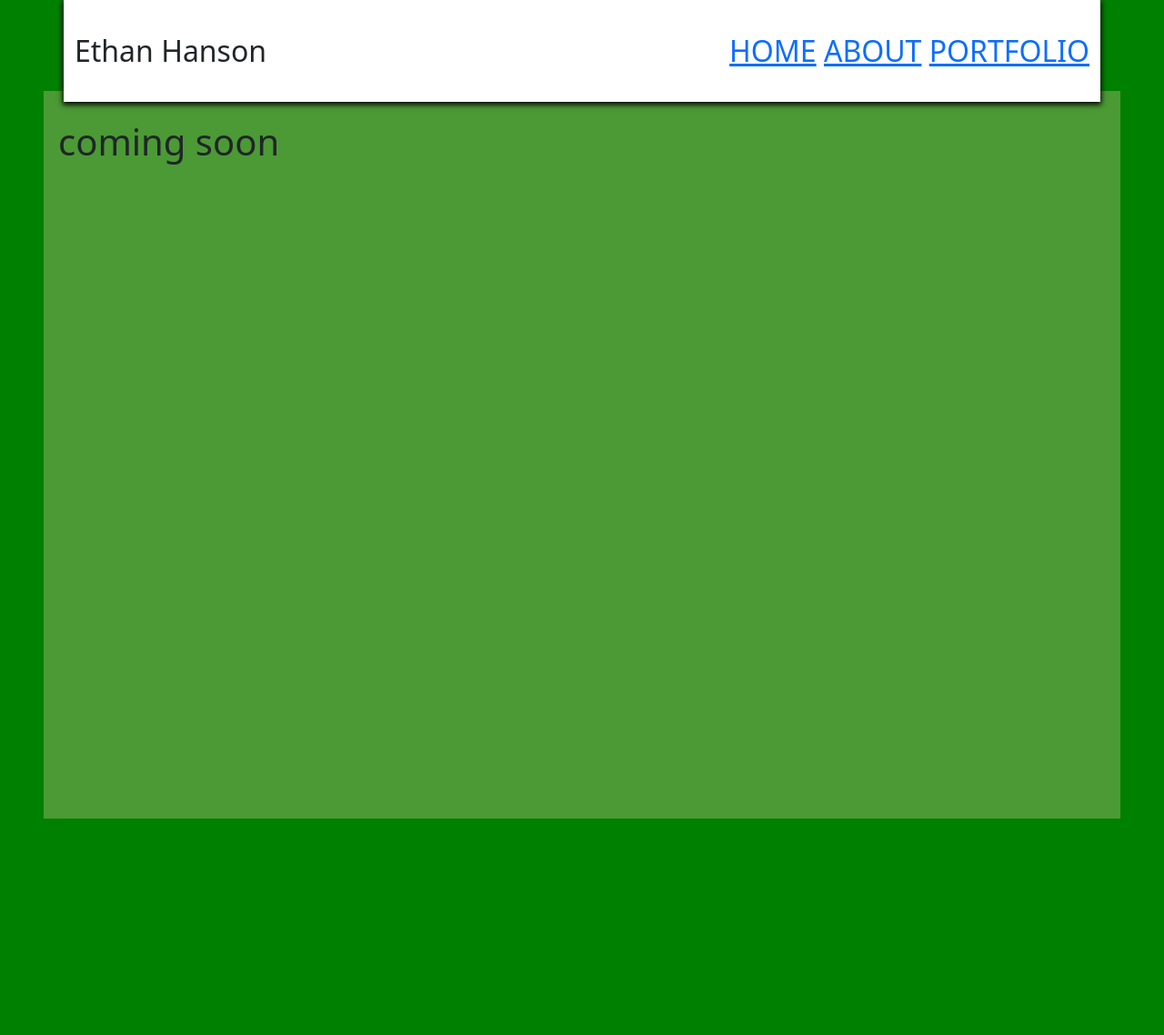
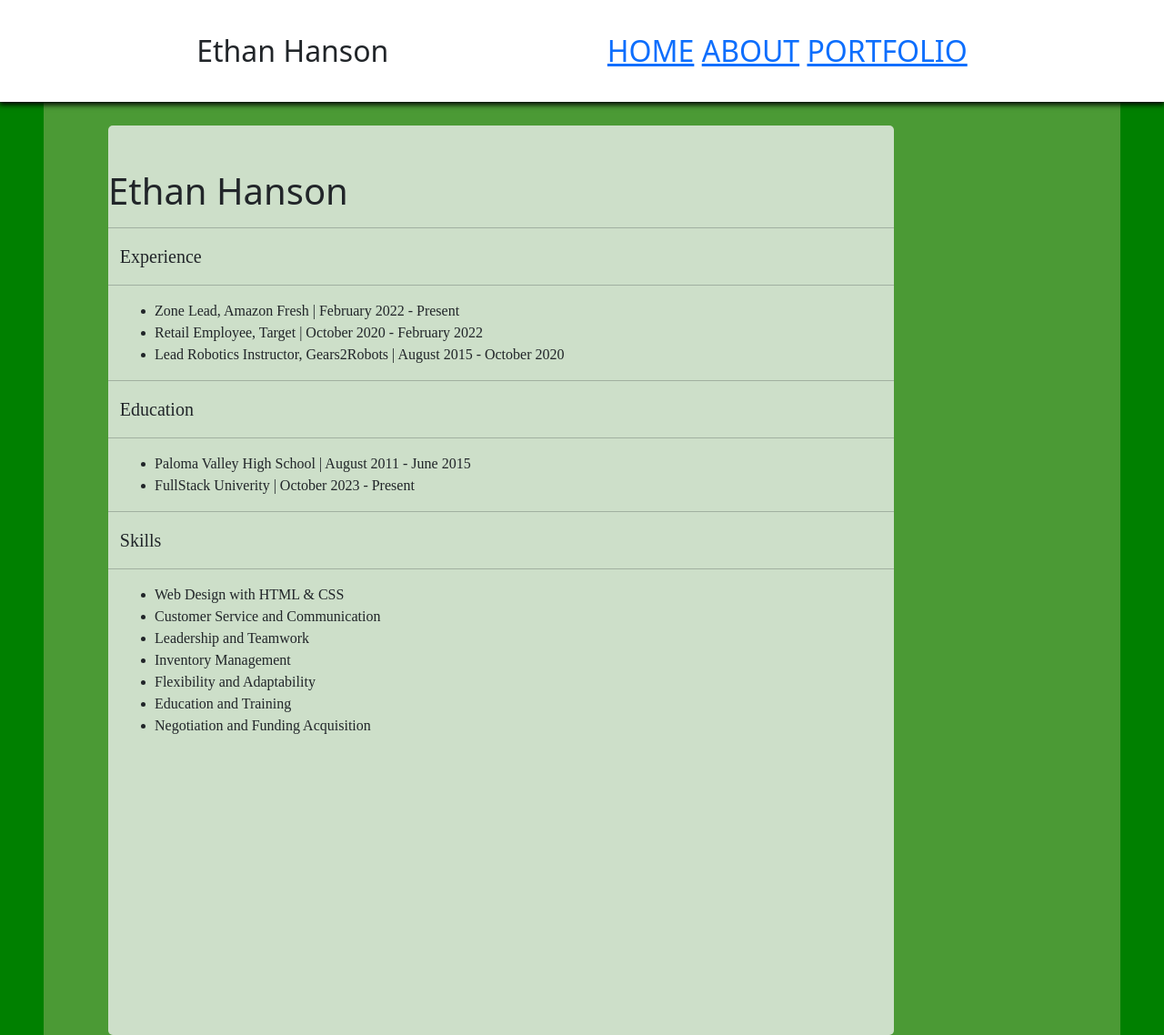
Before and after one commit to Ethan-Hanson-Personal-Website/Ethan-personal-website, a plain HTML site: page portfolio.html in a window 1280 px wide. Shown: the top 1138 px of the page at 91% size. Before the commit the page ends 900 px from the top, so only its background shows below. Drawn offline with nearby package versions, Linux system fonts and the light colour scheme.

Commit message:
pre clean and formatting changes

```diff
--- a/portfolio.html
+++ b/portfolio.html
@@ -1,16 +1,17 @@
 <!DOCTYPE html>
 <html lang="en">
+
 <head>
     <meta charset="UTF-8">
     <meta name="viewport" content="width=device-width, initial-scale=1.0">
     <title>Ethan's Portfolio</title>
     <link rel="stylesheet" type="text/css" href="style.css">
+    <link rel="stylesheet" href="https://cdn.jsdelivr.net/npm/bootstrap@5.0.0/dist/css/bootstrap.min.css">
     <script src="javascript.js"></script>
-            <link rel="stylesheet" href="https://cdn.jsdelivr.net/npm/bootstrap@5.0.0/dist/css/bootstrap.min.css">
-<script src="https://cdn.jsdelivr.net/npm/bootstrap@5.0.0/dist/js/bootstrap.min.js"></script>
 </head>
+
 <body class="bodyAbout">
-            <header class="container fixed-header">
+    <header class="fixed-header">
         <span class="name">Ethan Hanson</span>
         <nav class="links">
             <a href='/index.html'>HOME</a>
@@ -20,8 +21,66 @@
     </header>
 
     <main>
-                <h1>coming soon</h1>
+        <div class="stuff">
+            <br><br>
+            <h1>Ethan Hanson</h1>
+            <hr />
+            <p class="head">Experience</p>
+            <hr />
+            <ul>
+                <li>Zone Lead, Amazon Fresh | February 2022 - Present</li>
+                <li>Retail Employee, Target | October 2020 - February 2022</li>
+                <li>Lead Robotics Instructor, Gears2Robots | August 2015 - October 2020</li>
+
+            </ul>
+            <hr />
+            <p class="head">Education</p>
+            <hr />
+            <ul>
+                <li>Paloma Valley High School | August 2011 - June 2015</li>
+                <li>FullStack Univerity | October 2023 - Present</li>
+            </ul>
+            <hr />
+            <p class="head">Skills</p>
+            <hr />
+            <ul>
+                <li>Web Design with HTML & CSS</li>
+                <li>Customer Service and Communication</li>
+                <li>Leadership and Teamwork</li>
+                <li>Inventory Management</li>
+                <li>Flexibility and Adaptability</li>
+                <li>Education and Training</li>
+                <li>Negotiation and Funding Acquisition</li>
+            </ul>
+        </div>
+
+
     </main>
 
+
+    <!-- Footer with Contact Form -->
+    <<footer class="container">
+        <h1 class="brand">Contact Me</h1>
+        <form action="success.html">
+            <div class="mb-3">
+                <label for="name" class="form-label">Name:</label>
+                <input type="text" class="form-control" id="name" name="name" required>
+            </div>
+            <div class="mb-3">
+                <label for="email" class="form-label">Email:</label>
+                <input type="email" class="form-control" id="email" name="email" required>
+            </div>
+            <div class="mb-3">
+                <label for="message" class="form-label">Message:</label>
+                <textarea class="form-control" id="message" name="message" rows="4" required></textarea>
+            </div>
+            <button type="submit">Submit</button>
+        </form>
+    </footer>
+
+    <!-- Scripts -->
+    <script src="javascript.js"></script>
+    <script src="https://cdn.jsdelivr.net/npm/bootstrap@5.0.0/dist/js/bootstrap.min.js"></script>
 </body>
+
 </html>
--- a/style.css
+++ b/style.css
@@ -18,7 +18,11 @@ html {
 
 body {
     font-size: 16px;
-    padding-top: 100px; /* Add space for the fixed header */
+    padding-top: 100px;
+    background-color: #e0e0e0;
+    font-family: Arial, sans-serif;
+    color: #333;
+    /* Add space for the fixed header */
 }
 
 /* Media queries for responsive design */
@@ -59,7 +63,7 @@ body {
 }
 
 
-header{
+header {
     font-size: 2rem;
     background-color: white;
     position: fixed;
@@ -68,12 +72,12 @@ header{
     top: 0;
     padding: .5em 1em;
     box-shadow: 0 2px 6px 1px black;
-    display:flex;
+    display: flex;
     justify-content: space-between;
     align-items: center;
 }
 
-main{
+main {
     min-height: 100vh;
     padding: 2em 1em 2em;
     background-color: rgb(150, 180, 106, .5);
@@ -81,39 +85,37 @@ main{
     margin-right: 3em;
 }
 
-.mainBody{
+.mainBody {
     font-family: 'Segoe UI', Tahoma, Geneva, Verdana, sans-serif;
-    color: #333; /* Change the color to your preferred text color */
-    font-size: 2.5em; /* Adjust the font size as needed */
+    color: #333;
+    /* Change the color to your preferred text color */
+    font-size: 2.5em;
+    /* Adjust the font size as needed */
     margin-top: 20px;
 }
 
 
-h2
-.name{
+h2 .name {
     float: left;
 }
 
-.links{
+.links {
     float: right;
 }
 
-.brand{
-    font-family: 'Segoe UI', Tahoma, Geneva, Verdana, sans-serif;
+
+.bodyAbout {
+    background-color: green;
 }
 
-.bodyAbout{
-   background-color: green;
-}
-
-.info{
+.info {
     padding: 2em 1em 2em;
     background-color: rgb(150, 180, 106, .5);
     margin-left: 3em;
     margin-right: 3em;
 }
 
-a:hover{
+a:hover {
     color: red;
 }
 
@@ -129,10 +131,63 @@ article {
     color: white;
     padding: 10px;
     border-radius: 5px;
-    margin-top: 20px; /
+    margin-top: 20px;/
 }
 
 
-.success-message h2, .success-message p {
+.success-message h2,
+.success-message p {
     text-align: center;
 }
+
+.brand {
+    font-family: 'Segoe UI', Tahoma, Geneva, Verdana, sans-serif;
+    color: #333;
+    font-size: 2.5em;
+    margin-top: 20px;
+
+}
+
+.head {
+    font-size: 20px;
+    text-indent: 1vw;
+}
+
+p,
+li {
+    font-family: 'Cormorant Garamond';
+}
+
+li {
+    margin-left: 20px;
+    text-indent: -1px;
+}
+
+.stuff {
+    display: inline-block;
+    margin-top: 6px;
+    margin-left: 55px;
+    width: 75%;
+    height: 1000px;
+    background-color: rgba(242, 242, 242, 0.78);
+}
+
+div {
+    border-radius: 5px;
+}
+
+* {
+    max-width: 100vw;
+    margin: auto;
+}
+
+.contact-form {
+    display: grid;
+    grid-template-columns: repeat(2, 1fr);
+    gap: 20px;
+}
+
+/* Set the width of the message box to match the combined width of the other two form elements */
+.contact-form .form-group:nth-child(3) textarea {
+    width: calc(100% - 10px); /* Adjust as needed */
+}
```
Also changed, not shown: about.html (+34 -7 lines), index.html (+10 -7 lines), success.html (+3 -0 lines). Lines whose indentation alone changed are shown as unchanged.
